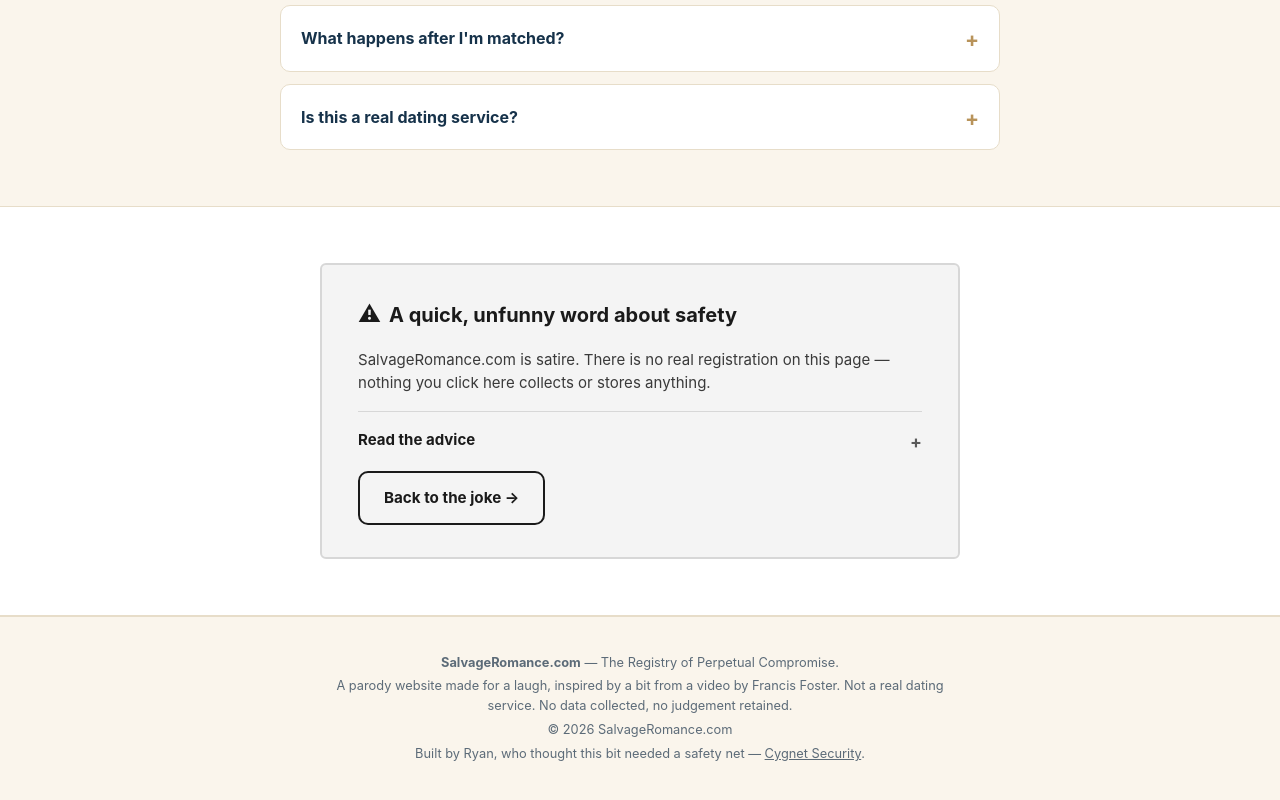
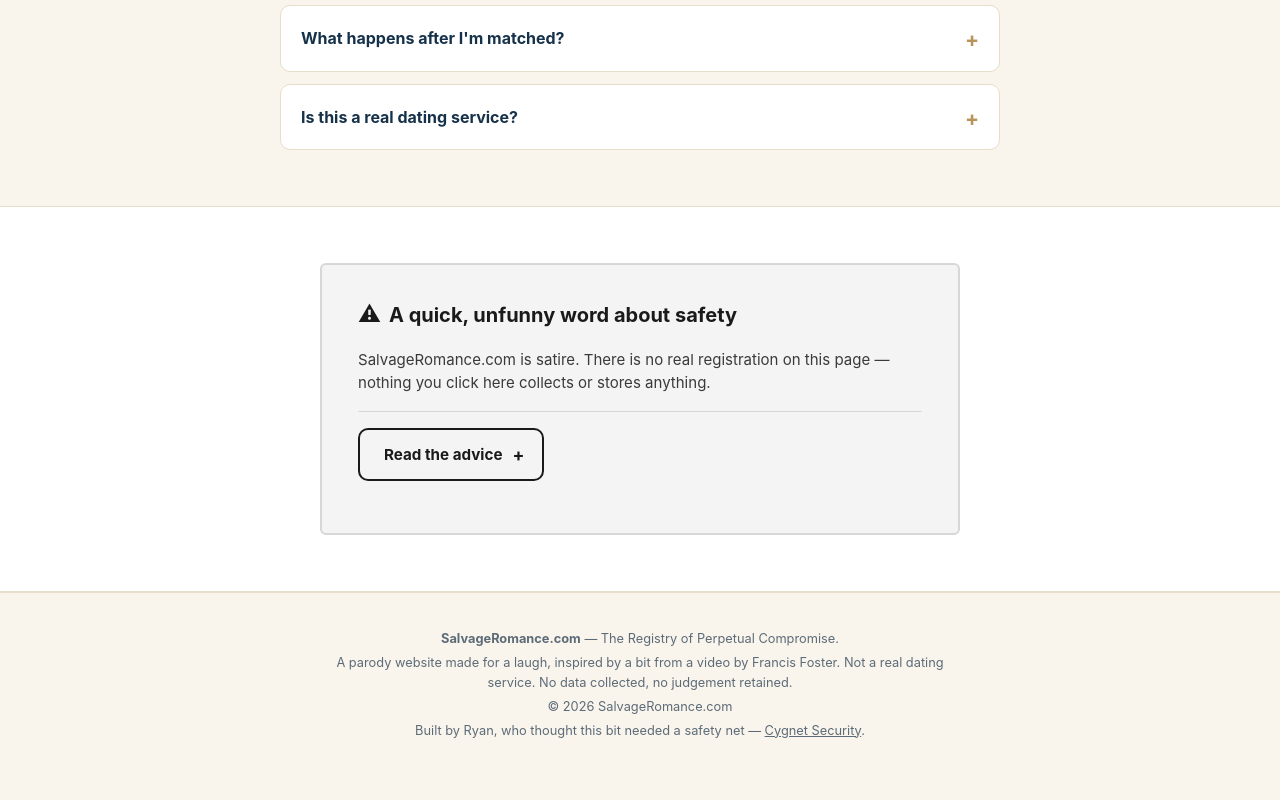
Before and after one commit to ArgyleD/salvageromance, a plain HTML site: page index.html in a window 1280 px wide. Shown: the part 1933-2733 px from the top of the page. After the commit the page ends 2709 px from the top, so only its background shows below. Drawn offline with Linux system fonts and the light colour scheme.

Commit message:
Restyle safety advice toggle as a bordered button
Removed the separate "Back to the joke" button and gave the
"Read the advice" summary the same bordered button treatment
instead, so there's one clear control rather than two.

```diff
--- a/index.html
+++ b/index.html
@@ -499,10 +499,14 @@
   cursor: pointer;
   font-weight: 700;
   color: #1a1a1a;
-  font-size: 0.94rem;
+  font-size: 0.95rem;
   list-style: none;
+  display: inline-block;
+  padding: 13px 40px 13px 24px;
+  border: 2px solid #1a1a1a;
+  border-radius: var(--radius);
   position: relative;
-  padding-right: 24px;
+  transition: background 0.12s ease, color 0.12s ease, transform 0.12s ease;
 }
 
 .safety-details summary::-webkit-details-marker {
@@ -512,10 +516,11 @@
 .safety-details summary::after {
   content: "+";
   position: absolute;
-  right: 0;
-  top: 0;
+  right: 18px;
+  top: 50%;
+  transform: translateY(-50%);
   font-size: 1.1rem;
-  color: #5a5a5a;
+  color: inherit;
 }
 
 .safety-details[open] summary::after {
@@ -523,7 +528,9 @@
 }
 
 .safety-details summary:hover {
-  color: #000;
+  background: #1a1a1a;
+  color: #fff;
+  transform: translateY(-1px);
 }
 
 .safety-details .details-body {
@@ -719,7 +726,6 @@
           </p>
         </div>
       </details>
-      <a href="#top" class="btn btn-secondary">Back to the joke →</a>
     </div>
   </div>
 </section>
```
